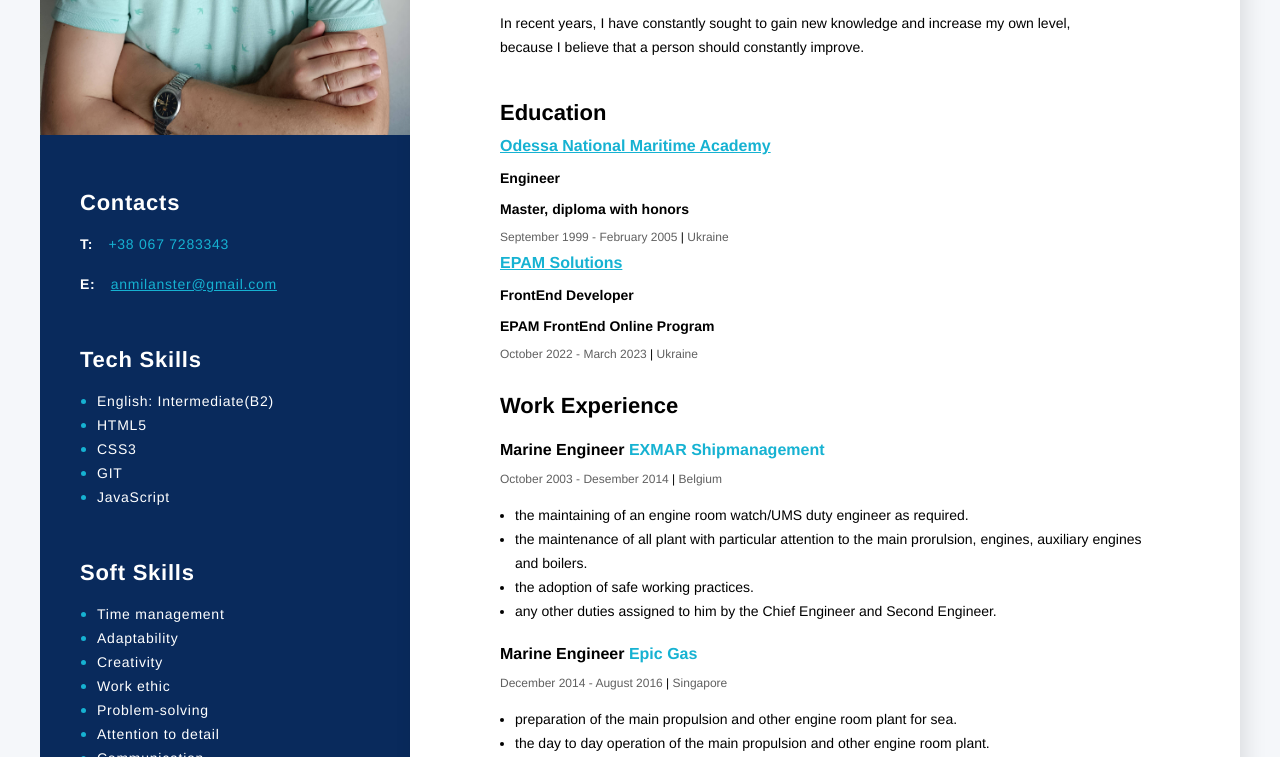
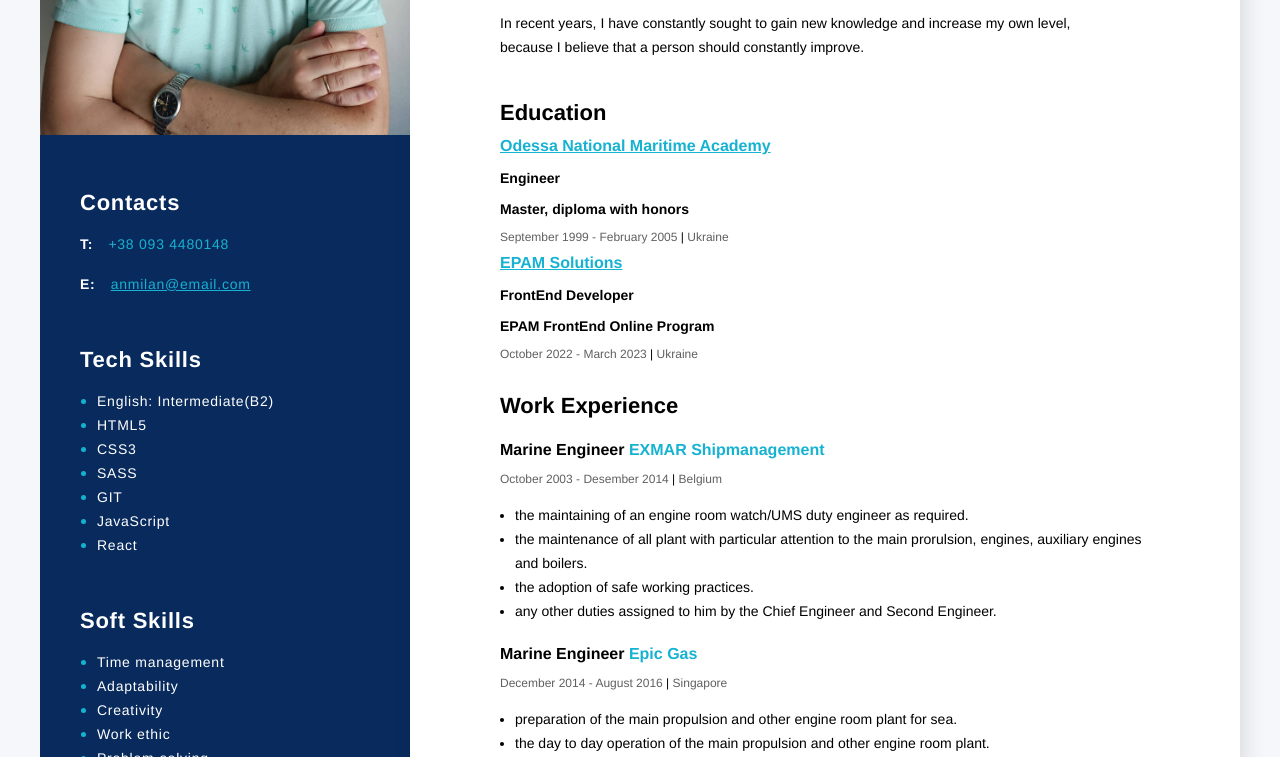
Before and after one commit to anmilan/kalashnikovresume, a plain HTML site: page index.html in a window 1280 px wide. Shown: the part 406-1163 px from the top of the page. Drawn offline with Linux system fonts and the light colour scheme.

Commit message:
Update contacts

```diff
--- a/index.html
+++ b/index.html
@@ -111,11 +111,11 @@
         <div>
           <p>
             <span class="contact-type">T:</span>
-            <a href="tel:+380677283343" class="tel-link">+38 067 7283343</a>
+            <a href="tel:+380677283343" class="tel-link">+38 093 4480148</a>
           </p>
           <p>
             <span class="contact-type">E:</span>
-            <a href="mailto:anmilanster@gmail.com" class="contact-link">anmilanster@gmail.com</a>
+            <a href="mailto:anmilanster@gmail.com" class="contact-link">anmilan@email.com</a>
           </p>
         </div>
       </div>
@@ -132,10 +132,16 @@
             <span class="tech-skills-text">CSS3</span>
           </li>
           <li class="tech-skills-item">
+            <span class="tech-skills-text">SASS</span>
+          </li>
+          <li class="tech-skills-item">
             <span class="tech-skills-text">GIT</span>
           </li>
           <li class="tech-skills-item">
             <span class="tech-skills-text">JavaScript</span>
+          </li>
+          <li class="tech-skills-item">
+            <span class="tech-skills-text">React</span>
           </li>
         </ul>
       </div>
```
